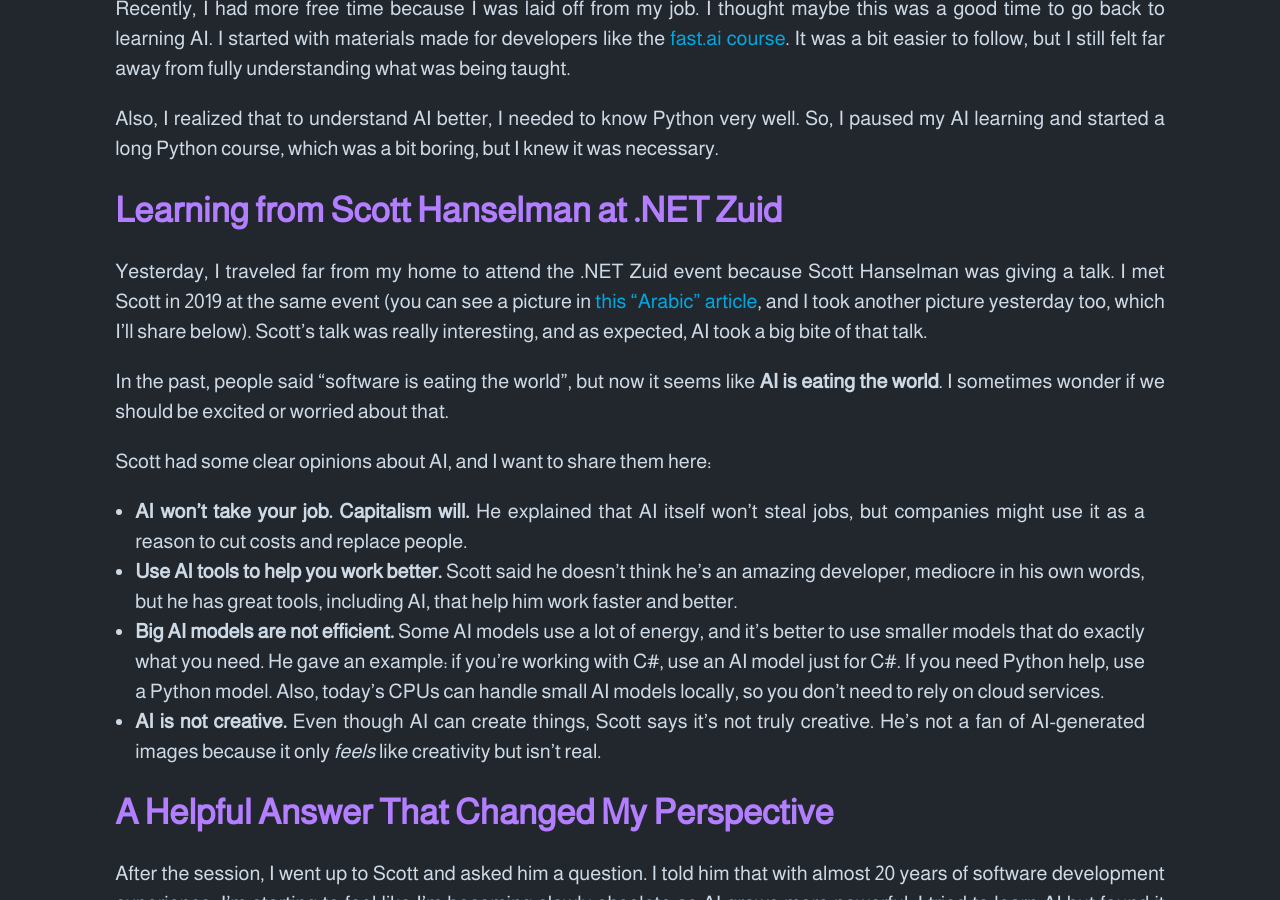
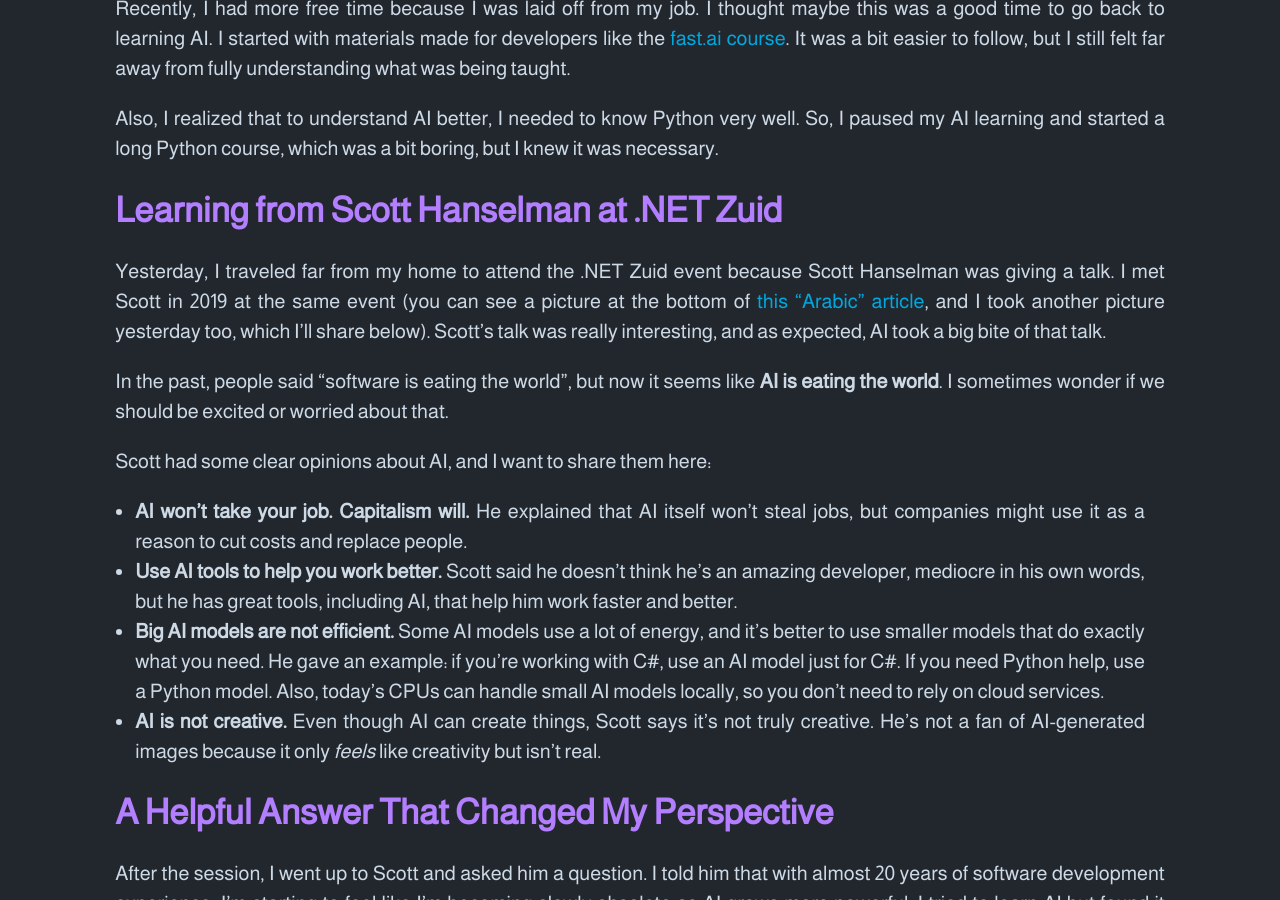
Before and after one commit to mkinawy/mkinawy.github.io, a Jekyll site: the page built from _posts/2024-10-23-becoming-ai-super-user.md, in a window 1280 px wide and 900 px high, scrolled down 800 px. Built offline with Jekyll 4.4.1, drawn with Linux system fonts in a browser that asks for light colours; comment, search, counter and statistics services are not loaded.

Commit message:
improvements

```diff
--- a/_posts/2024-10-23-becoming-ai-super-user.md
+++ b/_posts/2024-10-23-becoming-ai-super-user.md
@@ -32,7 +32,7 @@
 
 ## Learning from Scott Hanselman at .NET Zuid
 
-Yesterday, I traveled far from my home to attend the .NET Zuid event because Scott Hanselman was giving a talk. I met Scott in 2019 at the same event (you can see a picture in [this "Arabic" article](/2019/09/17/أين-اختفت-المبرمجات.html), and I took another picture yesterday too, which I’ll share below). Scott’s talk was really interesting, and as expected, AI took a big bite of that talk.
+Yesterday, I traveled far from my home to attend the .NET Zuid event because Scott Hanselman was giving a talk. I met Scott in 2019 at the same event (you can see a picture at the bottom of [this "Arabic" article](/2019/09/17/أين-اختفت-المبرمجات.html), and I took another picture yesterday too, which I’ll share below). Scott’s talk was really interesting, and as expected, AI took a big bite of that talk.
 
 In the past, people said “software is eating the world”, but now it seems like **AI is eating the world**. I sometimes wonder if we should be excited or worried about that.
 
```
